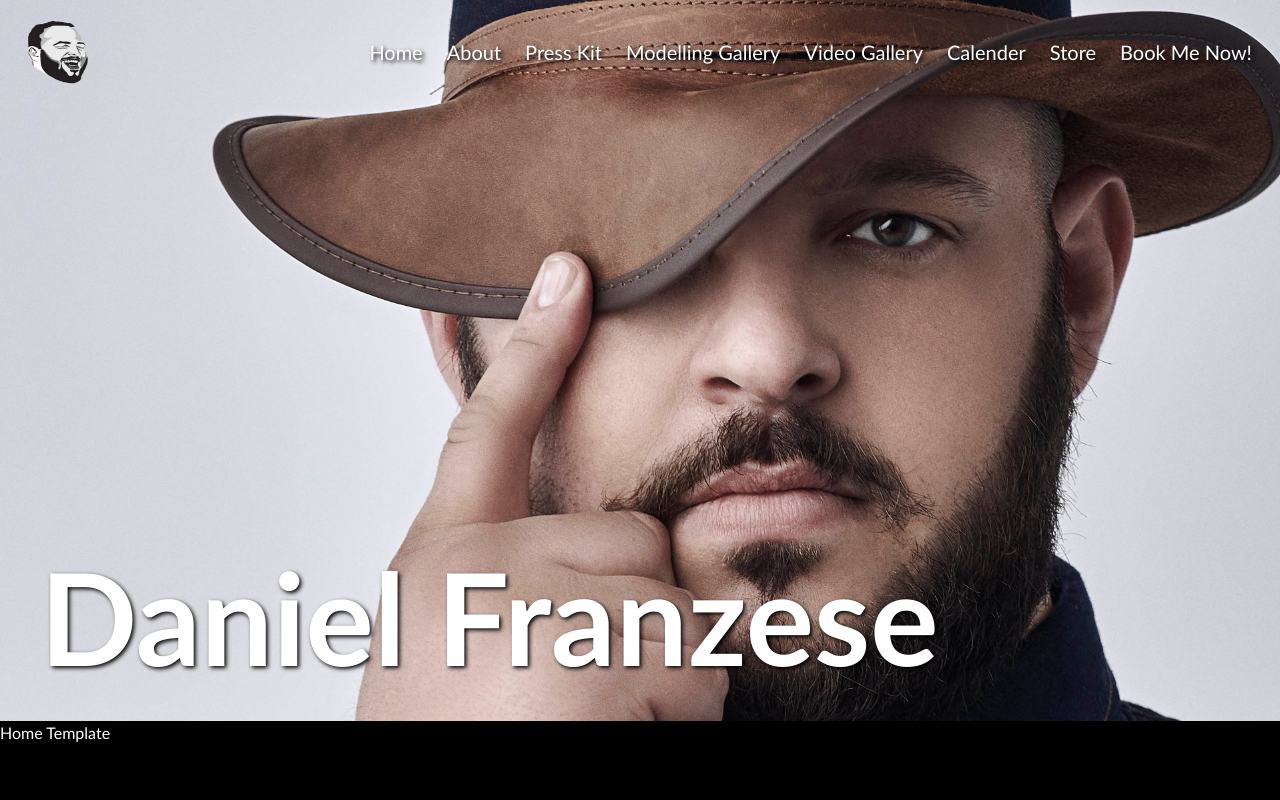
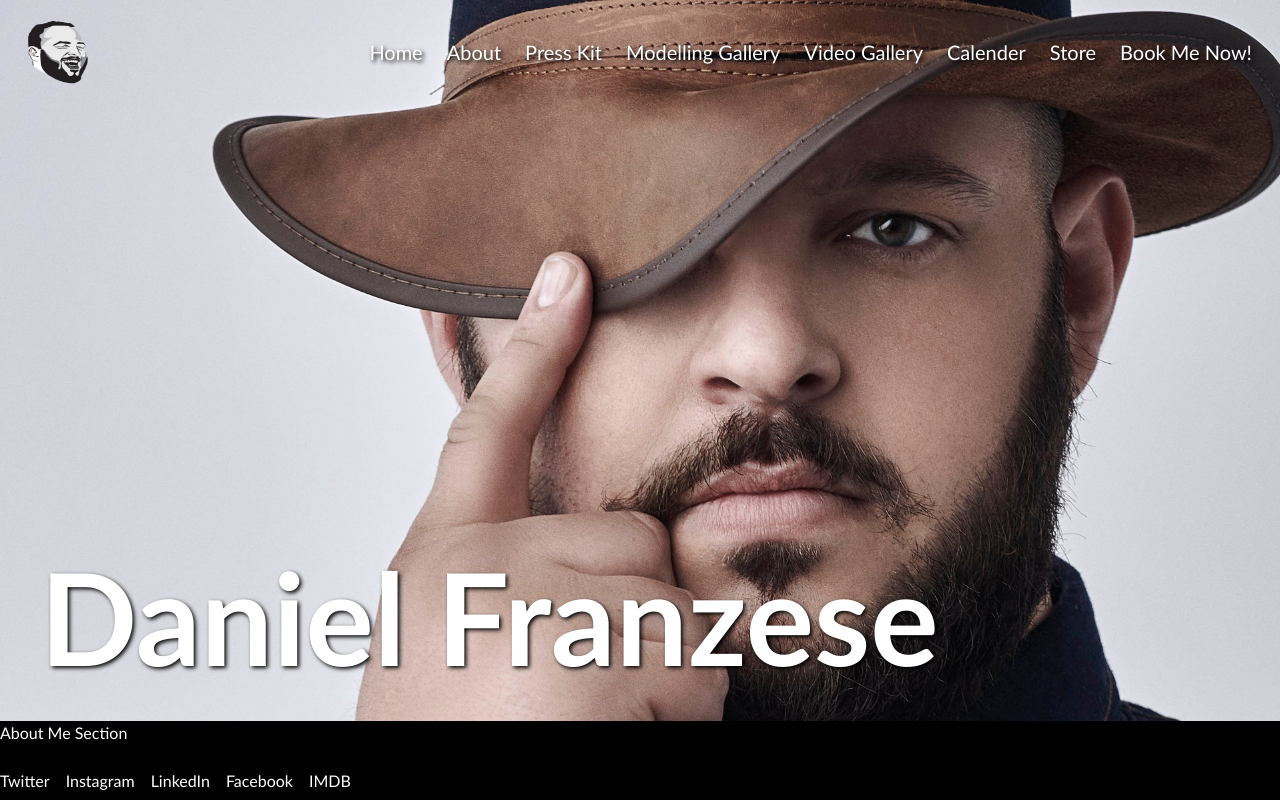
Before and after one commit to Earle-Poole/danFran, a Next.js app: page / in a window 1280 px wide. Built offline with nearby package versions, Linux system fonts and the light colour scheme.

Commit message:
Created the SocialMediaLinks Component, Added the workable links. Imported the SocialMediaLinks Component to the Home Page.

```diff
--- /dev/null
+++ b/components/atoms/Icons/SocialMediaLinks.tsx
@@ -0,0 +1,30 @@
+import Link from "next/link";
+
+const SocialMediaLinks = () => {
+
+  const socialMediaClassName = "odd:hover:text-pink-500 even:hover:text-cyan-400 transition duration-150"
+
+    return (
+    <div className="flex space-x-4 w-fit display-block mt-6 leading-6">
+      <div className={socialMediaClassName}>
+        <a href="https://twitter.com/WhatsupDanny">Twitter</a>
+      </div>
+      <div className={socialMediaClassName}>
+        <a href="https://www.instagram.com/whatsupdanny/">Instagram</a>
+      </div>
+      <div className={socialMediaClassName}>
+        <a href="https://www.linkedin.com/in/daniel-franzese-84126a57/">
+          LinkedIn
+        </a>
+      </div>
+      <div className={socialMediaClassName}>
+        <a href="https://www.facebook.com/profile.php?id=659344013">Facebook</a>
+      </div>
+      <div className={socialMediaClassName}>
+        <a href="https://www.imdb.com/name/nm0291881/">IMDB</a>
+      </div>
+    </div>
+  );
+};
+
+export default SocialMediaLinks;
--- a/components/templates/home/HomeTemplate.tsx
+++ b/components/templates/home/HomeTemplate.tsx
@@ -1,16 +1,25 @@
-import CoverPhoto from '@/components/atoms/CoverPhoto/CoverPhoto'
+import CoverPhoto from "@/components/atoms/CoverPhoto/CoverPhoto";
+import SocialMediaLinks from "@/components/atoms/Icons/SocialMediaLinks";
 
 const HomeTemplate = () => {
   return (
-    <div className='w-full flex flex-col items-center'>
+    <div className="w-full flex flex-col items-center">
       <CoverPhoto />
-      <div className='w-full max-w-7xl flex flex-col items-center'>
-        <div className='h-96 w-full'>Home Template</div>
-        <div className='h-96 w-full'>Home Template</div>
-        <div className='h-96 w-full'>Home Template</div>
+      <div className="w-full max-w-7xl flex flex-col items-center">
+        <div className="h-96 w-full">
+          About Me Section
+          <SocialMediaLinks />
+        </div>
+        <div className="h-96 w-full">
+          Newsletter Sign up Section
+        </div>
+        <div className="h-96 w-full">
+          Book Me Section
+          <SocialMediaLinks />
+        </div>
       </div>
     </div>
-  )
-}
+  );
+};
 
-export default HomeTemplate
+export default HomeTemplate;
```
